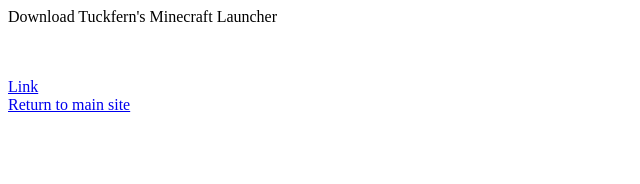
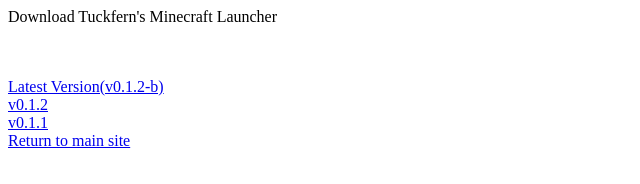
Before and after one commit to TuckfernMakesStuff/mc-launcher, a plain HTML site: page index.html in a window 1280 px wide. Shown: the whole page, without its empty margins (0-640 px from the left). Drawn offline with Linux system fonts and the light colour scheme.

Commit message:
added 2 versions

```diff
--- a/index.html
+++ b/index.html
@@ -5,5 +5,7 @@
 	}
 </style>
 <p>Download Tuckfern's Minecraft Launcher</p><br><br>
-<a href="https://www.mediafire.com/file/geaw3id42b7roga/MinecraftLauncher.zip/file">Link</a><br>
+<a href="https://www.mediafire.com/file/hn721y4a6na3n4e/MinecraftLauncher.zip/file">Latest Version(v0.1.2-b)</a><br>
+<a href="https://www.mediafire.com/file/lqnuhgvfmdgqc3c/MinecraftLauncher%25282%2529.zip/file">v0.1.2</a><br>
+<a href="https://www.mediafire.com/file/geaw3id42b7roga/MinecraftLauncher%25283%2529.zip/file">v0.1.1</a><br>
 <a href="https://tuckfernmakesstuff.github.io/tuckfern.github.io">Return to main site</a>
```
